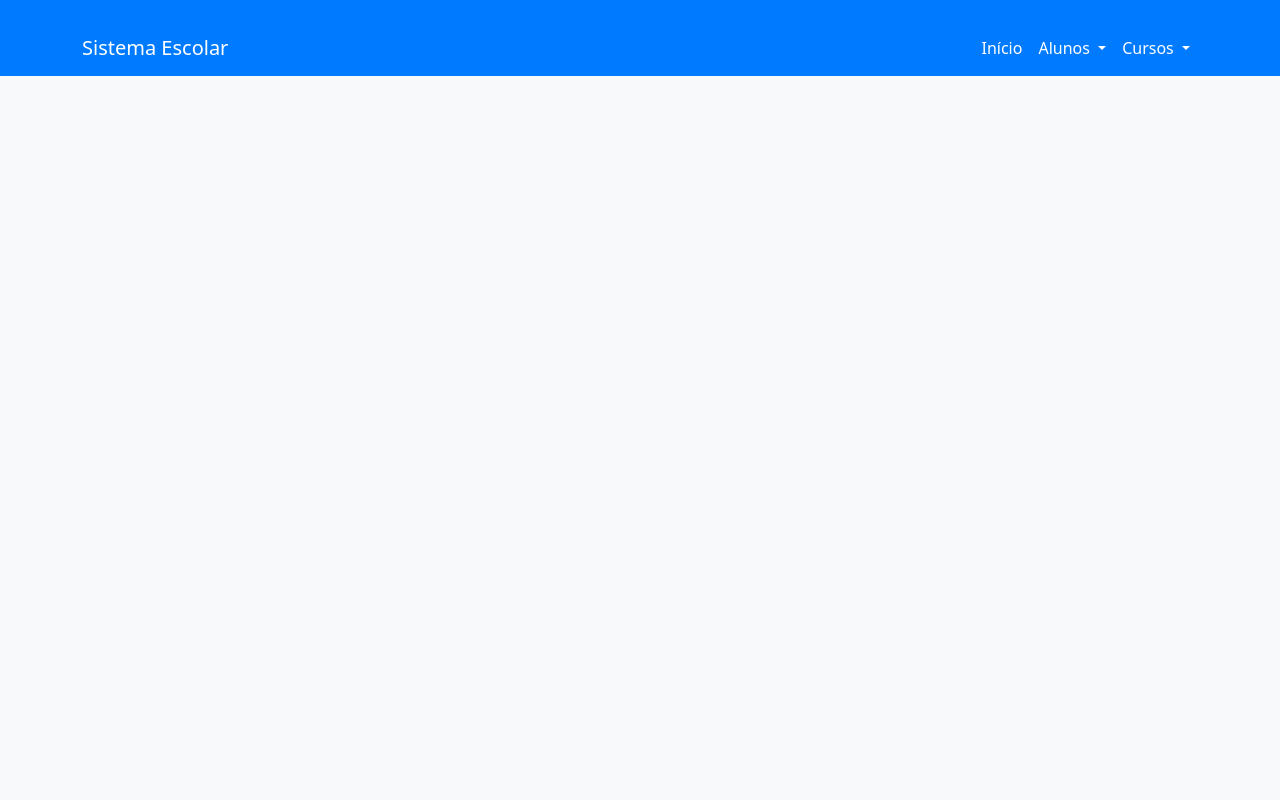
After one commit to jvictoroliver/CRUD.php, a PHP site: page /home.html in a window 1280 px wide. The commit adds this page. Run offline with PHP 8.4, Linux system fonts and the light colour scheme.

Commit message:
Add files via upload

```diff
--- /dev/null
+++ b/home.html
@@ -0,0 +1,53 @@
+<!DOCTYPE html>
+<html lang="pt-br">
+
+<head>
+    <meta charset="UTF-8">
+    <meta name="viewport" content="width=device-width, initial-scale=1.0">
+    <title>Sistema Escolar</title>
+    <link rel="stylesheet" href="https://cdn.jsdelivr.net/npm/bootstrap@5.3.0-alpha1/dist/css/bootstrap.min.css">
+    <link rel="stylesheet" href="style.css">
+
+</head>
+
+<body>
+    <nav class="navbar navbar-expand-lg navbar-dark fixed-top">
+        <div class="container">
+            <a class="navbar-brand" href="#">Sistema Escolar</a>
+            <button class="navbar-toggler" type="button" data-bs-toggle="collapse" data-bs-target="#navbarNav"
+                aria-controls="navbarNav" aria-expanded="false" aria-label="Toggle navigation">
+                <span class="navbar-toggler-icon"></span>
+            </button>
+            <div class="collapse navbar-collapse justify-content-end" id="navbarNav">
+                <ul class="navbar-nav">
+                    <li class="nav-item">
+                        <a class="nav-link" href="home.html">Início</a>
+                    </li>
+                    <li class="nav-item dropdown">
+                        <a class="nav-link dropdown-toggle" href="#" id="alunosDropdown" role="button"
+                            data-bs-toggle="dropdown" aria-expanded="false">
+                            Alunos
+                        </a>
+                        <ul class="dropdown-menu" aria-labelledby="alunosDropdown">
+                            <li><a class="dropdown-item" href="#">Calendário</a></li>
+                            <li><a class="dropdown-item" href="#">Horário das Aulas</a></li>
+                        </ul>
+                    </li>
+                    <li class="nav-item dropdown">
+                        <a class="nav-link dropdown-toggle" href="#" id="cursosDropdown" role="button"
+                            data-bs-toggle="dropdown" aria-expanded="false">
+                            Cursos
+                        </a>
+                        <ul class="dropdown-menu" aria-labelledby="cursosDropdown">
+                            <li><a class="dropdown-item" href="#">Escolher Curso</a></li>
+                            <li><a class="dropdown-item" href="#">Horário das Aulas</a></li>
+                        </ul>
+                    </li>
+                </ul>
+            </div>
+        </div>
+    </nav>
+    <script src="https://cdn.jsdelivr.net/npm/bootstrap@5.3.0-alpha1/dist/js/bootstrap.bundle.min.js"></script>
+</body>
+
+</html>
--- a/index.html
+++ b/index.html
@@ -20,7 +20,7 @@
         <label for="password">Senha</label>
         <input type="password" class="form-control" id="password" placeholder="Digite sua senha" required>
       </div>
-      <button type="submit" class="btn btn-primary">Entrar</button>
+      <button type="submit" class="btn btn-primary" href="home.html">Entrar</button>
     </form>
     <p class="mt-3 create-account">Não tem conta? <a href="cadastro.html">Crie uma!</a></p>
   </div>
--- a/style.css
+++ b/style.css
@@ -96,3 +96,39 @@ body {
 .login-link a:hover {
     color: #0056b3;
 }
+.navbar {
+  background-color: #007bff;
+}
+
+.navbar-brand {
+  color: #ffffff;
+}
+
+.navbar-nav .nav-link {
+  color: #ffffff;
+}
+
+.navbar-nav .nav-link:hover {
+  color: #ffffff;
+}
+
+.container {
+  margin-top: 20px;
+}
+
+.card {
+  margin-bottom: 20px;
+}
+
+.card-header {
+  background-color: #007bff;
+  color: #ffffff;
+}
+
+.calendar,
+.course-selection {
+  height: 300px;
+  background-color: #ffffff;
+  border-radius: 10px;
+  box-shadow: 0 0 20px rgba(0, 0, 0, 0.1);
+}
```
